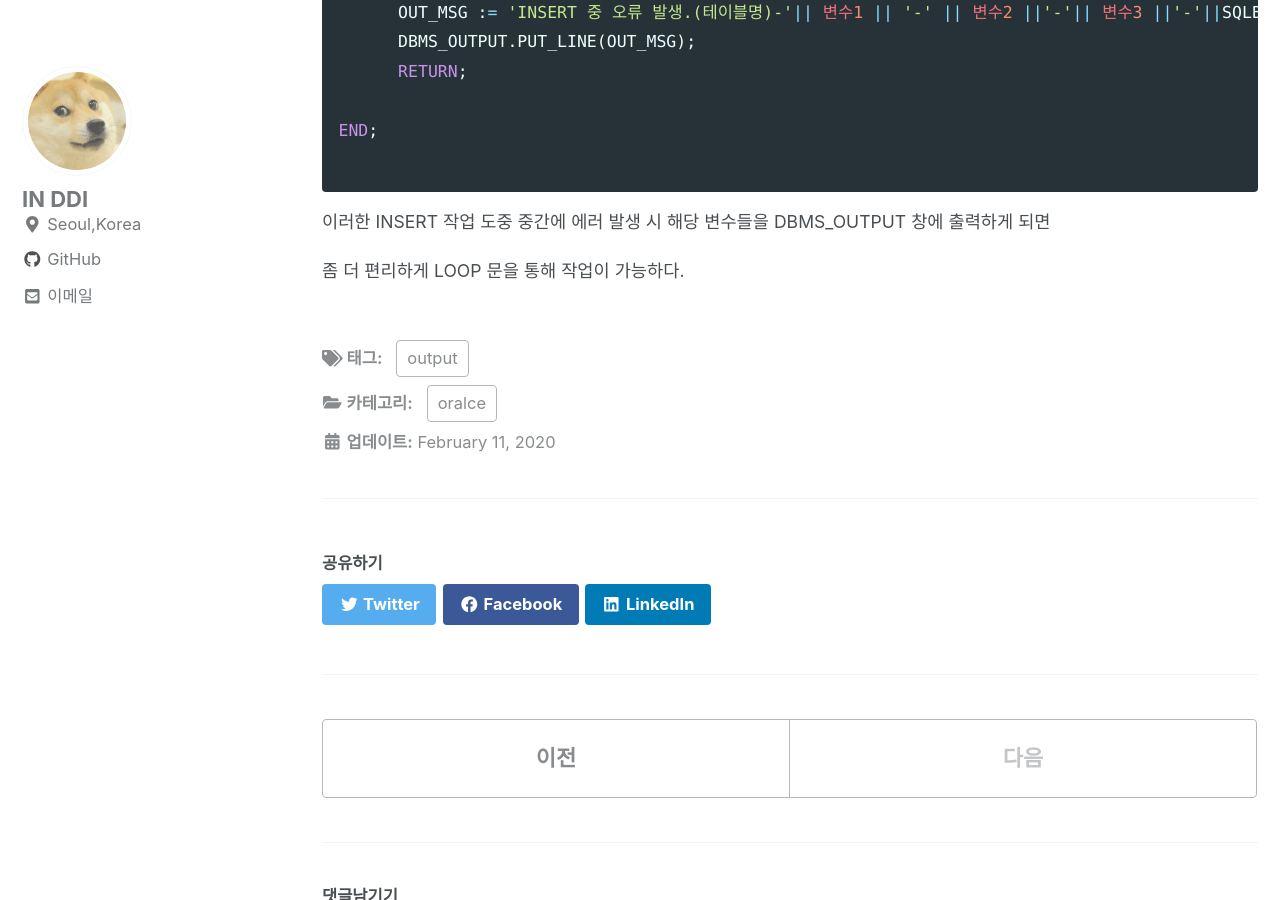
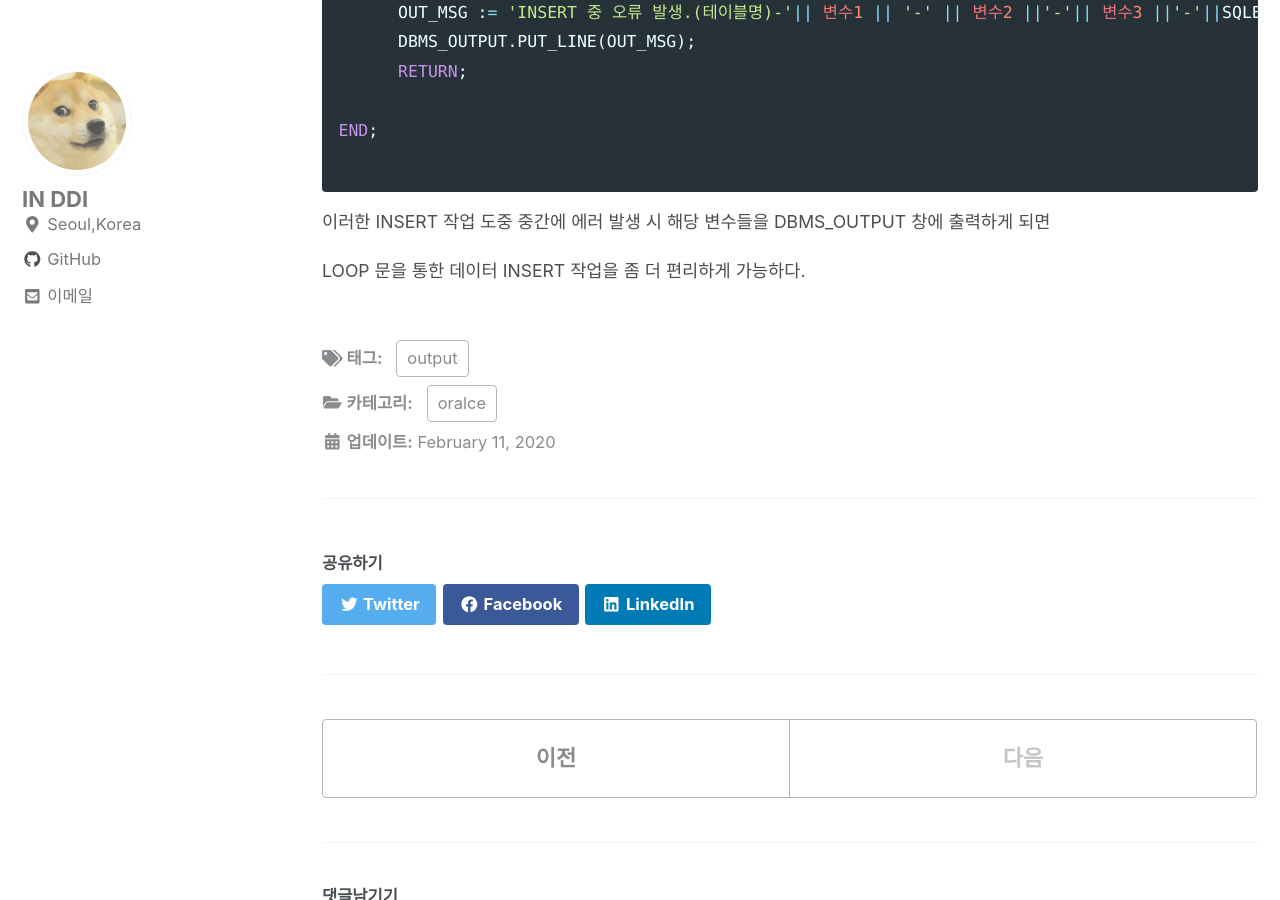
Before and after one commit to InSeok9068/inseok9068.github.io, a Jekyll site: the page built from _posts/oracle/2020-02-11-oracle-output.md, in a window 1280 px wide and 900 px high, scrolled down 1098 px. Built offline with Jekyll 4.4.1, drawn with Linux system fonts in a browser that asks for light colours; cached includes are drawn as plain includes; nearby versions of some CDN libraries; comment, search, counter and statistics services are not loaded.

Commit message:
블로그 포스팅(수정)

```diff
--- a/_posts/oracle/2020-02-11-oracle-output.md
+++ b/_posts/oracle/2020-02-11-oracle-output.md
@@ -51,4 +51,4 @@ END;
 
 이러한 INSERT 작업 도중 중간에 에러 발생 시 해당 변수들을 DBMS_OUTPUT 창에 출력하게 되면
 
-좀 더 편리하게 LOOP 문을 통해 작업이 가능하다.
+LOOP 문을 통한 데이터 INSERT 작업을 좀 더 편리하게 가능하다.
```
